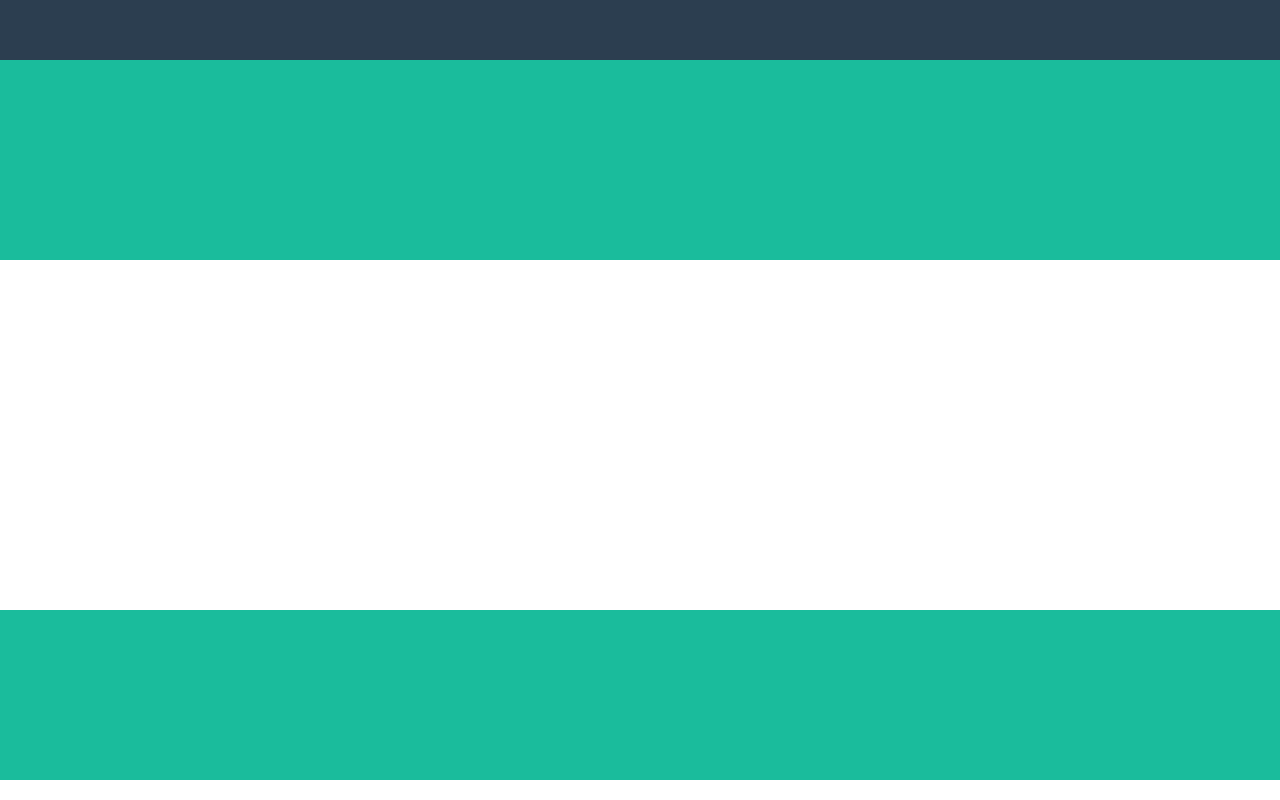
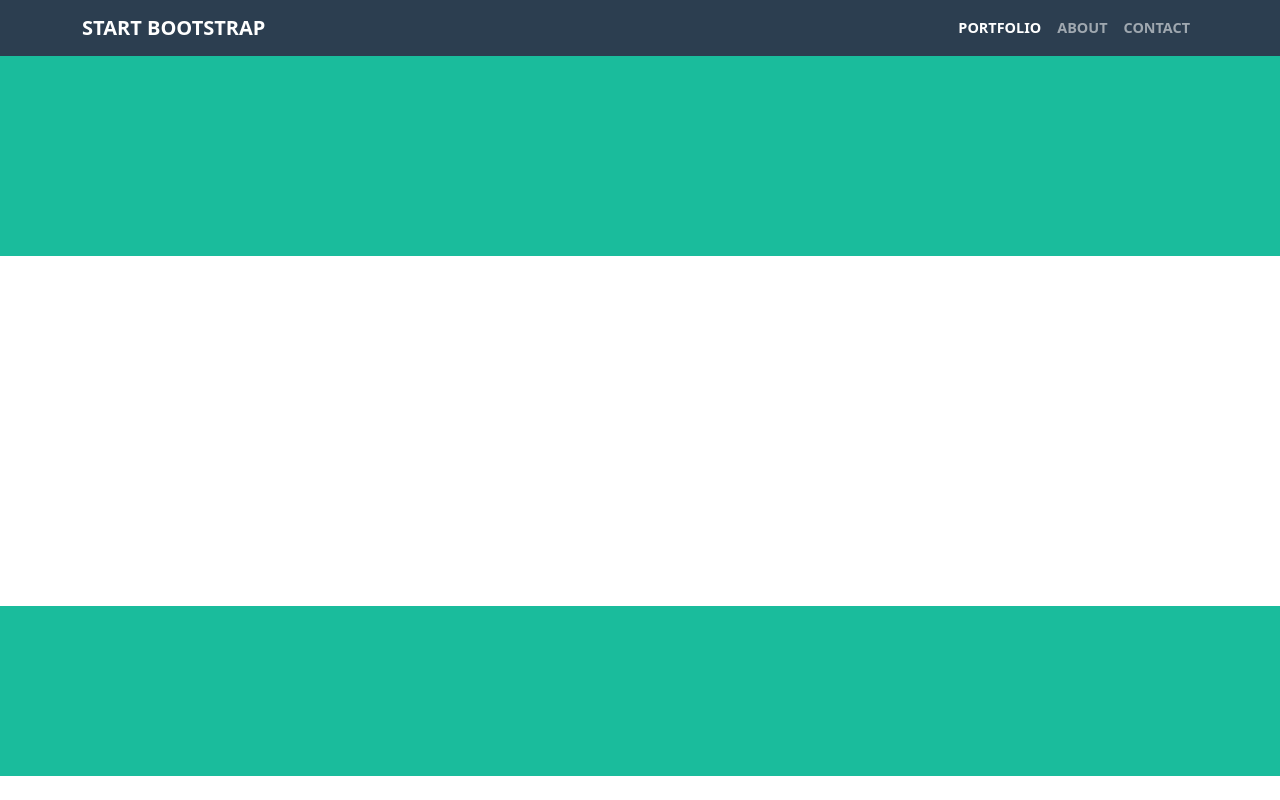
Before and after one commit to simoneluca00/html-css-bootstrap-freelancer, a plain HTML site: page index.html in a window 1280 px wide. Shown: the top 800 px of the page. Drawn offline with nearby package versions, Linux system fonts and the light colour scheme.

Commit message:
header completato

```diff
--- a/asset/css/style.css
+++ b/asset/css/style.css
@@ -1,13 +1,31 @@
+:root {
+    --bs-dark-blue: #2c3e50;
+    --bs-sz-teal: #1abc9c;
+}
+
+html {
+    scroll-behavior: smooth;
+}
+
 /* HEADER */
-header {
-    height: 60px;
-    background-color: #2c3e50;
+nav {
+    background-color: var(--bs-dark-blue);
+    text-transform: uppercase;
+    font-weight: bold;
+}
+
+div.sz-nav-collapse {
+    flex-grow: 0;
+}
+
+a.sz-nav-link {
+    font-size: 0.9em;
 }
 
 /* SEZIONE HERO */
 section#sz-hero {
     height: 200px;
-    background-color: #1abc9c;
+    background-color: var(--bs-sz-teal);
 }
 
 /* SEZIONE PORTFOLIO */
@@ -18,7 +36,7 @@ section#sz-portfolio {
 /* SEZIONE ABOUT */
 section#sz-about {
     height: 170px;
-    background-color: #1abc9c;
+    background-color: var(--bs-sz-teal);
 }
 
 /* SEZIONE CONTACT ME */
@@ -29,5 +47,5 @@ section#sz-contact {
 /* FOOTER */
 footer {
     height: 150px;
-    background-color: #2c3e50;
+    background-color: var(--bs-dark-blue);
 }
--- a/index.html
+++ b/index.html
@@ -10,7 +10,29 @@
     <title>Bootstrap Freelancer</title>
 </head>
 <body>
-    <header></header>
+    <header>
+        <nav class="navbar navbar-expand-lg navbar-expand-md navbar-dark">
+            <div class="container">
+              <a class="navbar-brand" href="#">start bootstrap</a>
+              <button class="navbar-toggler" type="button" data-bs-toggle="collapse" data-bs-target="#navbarNav" aria-controls="navbarNav" aria-expanded="false" aria-label="Toggle navigation">
+                <span class="navbar-toggler-icon"></span>
+              </button>
+              <div class="collapse navbar-collapse sz-nav-collapse" id="navbarNav">
+                <ul class="navbar-nav">
+                  <li class="nav-item">
+                    <a class="nav-link active sz-nav-link" aria-current="page" href="#sz-portfolio">Portfolio</a>
+                  </li>
+                  <li class="nav-item">
+                    <a class="nav-link sz-nav-link" href="#sz-about">About</a>
+                  </li>
+                  <li class="nav-item">
+                    <a class="nav-link sz-nav-link" href="#sz-contact">Contact</a>
+                  </li>
+                </ul>
+              </div>
+            </div>
+          </nav>
+    </header>
 
     <main>
         <section id="sz-hero"></section>
```
